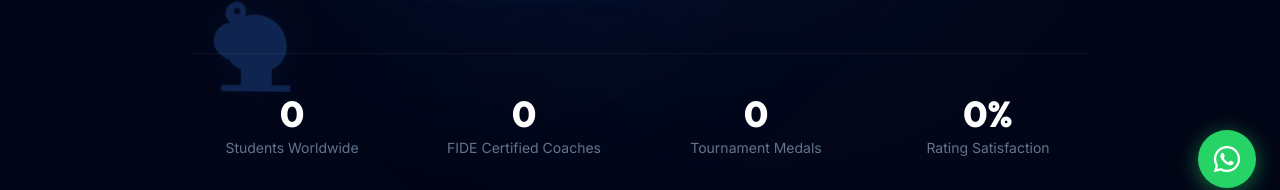
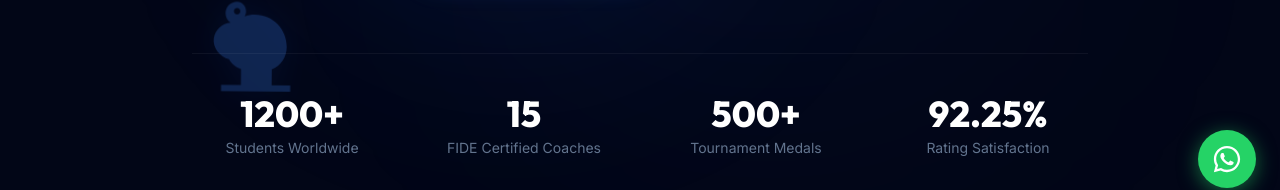
Before and after one commit to amansahare318/Brainseekers-Chess-Academy, a Next.js app: page / in a window 1280 px wide. Shown: the part 588-778 px from the top of the page. Built offline with nearby package versions, Linux system fonts and the light colour scheme; no server answers.

Commit message:
Update statistics numbers in Hero section

```diff
--- a/src/components/sections/Hero.tsx
+++ b/src/components/sections/Hero.tsx
@@ -210,19 +210,19 @@ export default function Hero() {
           className="grid grid-cols-2 md:grid-cols-4 gap-6 md:gap-8 max-w-4xl mx-auto mt-10 md:mt-20 pt-8 md:pt-10 border-t border-white/5"
         >
           <div>
-            <h3 className="font-display text-3xl md:text-4xl font-extrabold text-white">0</h3>
+            <h3 className="font-display text-3xl md:text-4xl font-extrabold text-white">1200+</h3>
             <p className="text-xs md:text-sm text-slate-500 mt-1">Students Worldwide</p>
           </div>
           <div>
-            <h3 className="font-display text-3xl md:text-4xl font-extrabold text-white">0</h3>
+            <h3 className="font-display text-3xl md:text-4xl font-extrabold text-white">15</h3>
             <p className="text-xs md:text-sm text-slate-500 mt-1">FIDE Certified Coaches</p>
           </div>
           <div>
-            <h3 className="font-display text-3xl md:text-4xl font-extrabold text-white">0</h3>
+            <h3 className="font-display text-3xl md:text-4xl font-extrabold text-white">500+</h3>
             <p className="text-xs md:text-sm text-slate-500 mt-1">Tournament Medals</p>
           </div>
           <div>
-            <h3 className="font-display text-3xl md:text-4xl font-extrabold text-white">0%</h3>
+            <h3 className="font-display text-3xl md:text-4xl font-extrabold text-white">92.25%</h3>
             <p className="text-xs md:text-sm text-slate-500 mt-1">Rating Satisfaction</p>
           </div>
         </motion.div>
```
